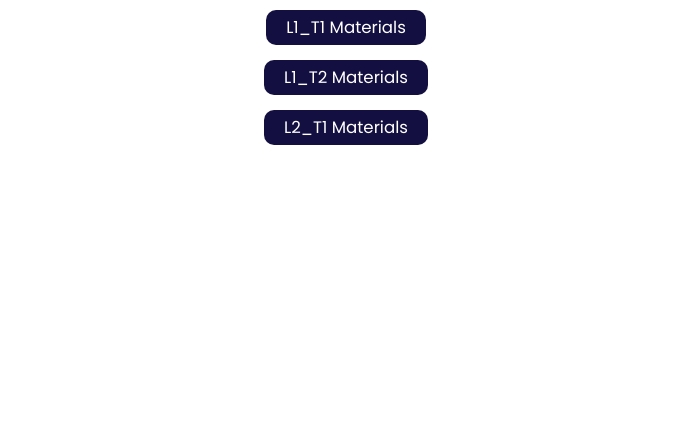
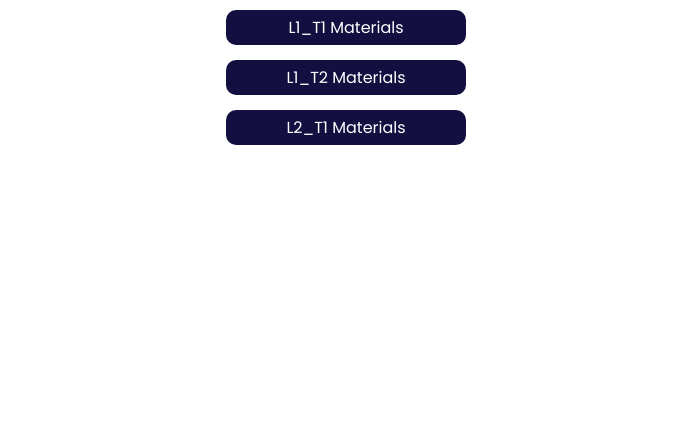
Before and after one commit to JunayedJihad/ncematerial_links, a plain HTML site: page index.html in a window 1280 px wide. Shown: the part 363-800 px from the top of the page, without its empty margins (294-986 px from the left). Drawn offline with Linux system fonts and the light colour scheme.

Commit message:
Update index.html

```diff
--- a/index.html
+++ b/index.html
@@ -43,7 +43,7 @@
                background: #130f40;
                color: white;
 
-               font-size: 1.3vw;
+               width: 200px;
                text-align: center;
                transition: all .3s;
                padding: 5px 20px;
```
